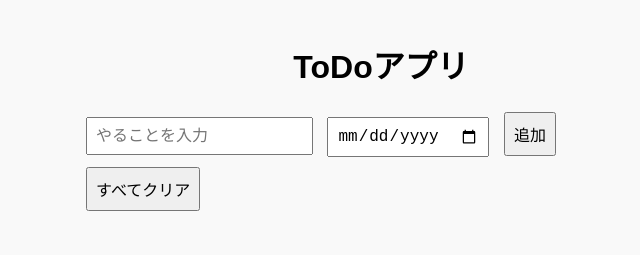
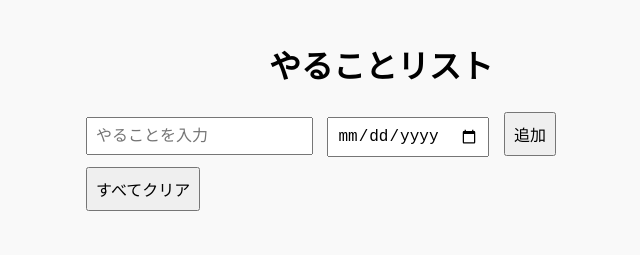
Before and after one commit to EisukeYoshizawa/my-portfolio, a plain HTML site: page projects/todo.html in a window 1280 px wide. Shown: the whole page, without its empty margins (259-899 px from the left). Drawn offline with Linux system fonts and the light colour scheme; files that its build step writes are made by us from their sources.

Commit message:
タイトル文言の修正

```diff
--- a/projects/todo.html
+++ b/projects/todo.html
@@ -6,7 +6,7 @@
   <link rel="stylesheet" href="projects/style.css">
 </head>
 <body>
-  <h1>ToDoアプリ</h1>
+  <h1>やることリスト</h1>
 
   <input type="text" id="taskInput" placeholder="やることを入力">
   <input type="date" id="dueDateInput">
```
